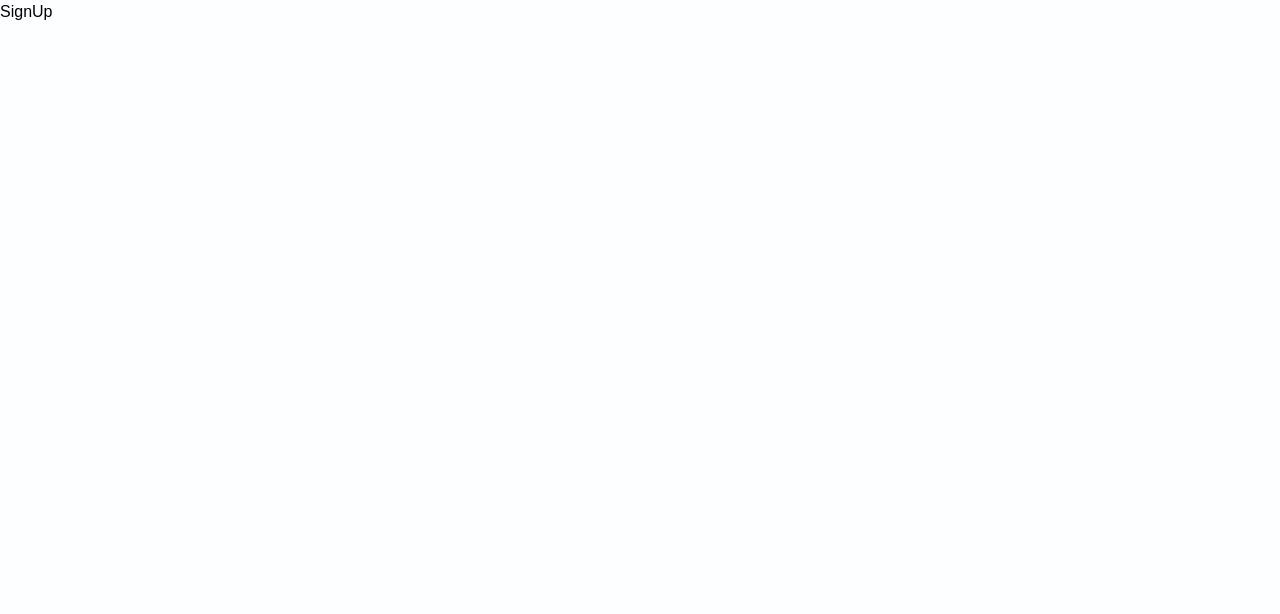
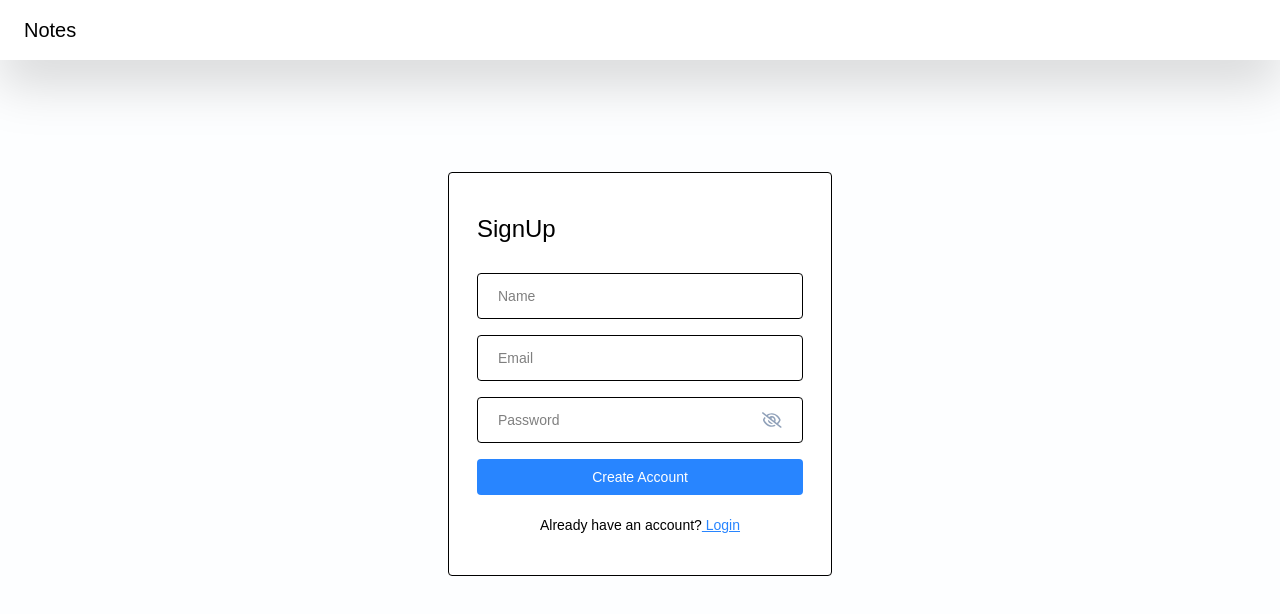
Before and after one commit to N-Viveharan/myProject-1, a React app in the folder frontend/: page /signup in a window 1280 px wide. Shown: the top 614 px of the page. Built offline with nearby package versions, Linux system fonts and the light colour scheme; the HTML template or start-up script is replaced by a standard one.

Commit message:
create the signup page

```diff
--- a/frontend/src/pages/Login/Login.jsx
+++ b/frontend/src/pages/Login/Login.jsx
@@ -1,18 +1,43 @@
-import React from 'react'
+import React, { useState } from 'react'
 import Navbar from '../../components/Navbar/Navbar'
 import PasswordInput from '../../components/Input/passwordInput';
 import { Link } from "react-router-dom";
+import { validateEmail } from '../../utils/helper';
 function Login() {
+
+
+  const [email,setEmail]=useState("")
+  const [password,setPassword]=useState("")
+  const [error,setError]=useState(null)
+  const handleLogin=async (e)=>{
+    e.preventDefault()
+    if (!validateEmail(email)) {
+      setError("please enter a valid email address")
+      return
+    }
+    if(!password){
+      setError("please enter the password")
+      return
+    }
+    setError("")
+  }
   return (
     <>
     <Navbar/>
     <div className='flex items-center justify-center mt-28'>
       <div className='w-96 border rounded bg-white px-7 py-10'>
-        <form onSubmit={()=>{}}>
+        <form onSubmit={handleLogin}>
           <h4 className='text-2xl mb-7'>Login</h4>
-          <input type="text" placeholder='Email' className='w-full text-sm bg-transparent border-[1.5px] px-5 py-3 rounded mb-4 outline-none' />
+          <input type="text" placeholder='Email' className='w-full text-sm bg-transparent border-[1.5px] px-5 py-3 rounded mb-4 outline-none'
+          value={email}
+          onChange={(e)=>setEmail(e.target.value)} />
 
-          <PasswordInput/>
+          <PasswordInput
+          value={password}
+          onChange={(e)=>setPassword(e.target.value)}/>
+
+           {error && <p className='text-red-500 text-xs pd-1'>{error}</p>}
+
           <button type='submit' className='w-full text-sm bg-[#2885ff] text-white p-2 rounded my-1 hover:bg-blue-600'>
 
             Login
--- a/frontend/src/pages/SignUp/SignUp.jsx
+++ b/frontend/src/pages/SignUp/SignUp.jsx
@@ -1,8 +1,69 @@
-import React from 'react'
+import React, { useState } from 'react'
+import Navbar from '../../components/Navbar/Navbar'
+import PasswordInput from '../../components/Input/passwordInput'
+import { Link } from "react-router-dom";
+import { validateEmail } from '../../utils/helper';
+function SignUp() {
+  const [name,setName]=useState("")
+  const [email,setEmail]=useState("")
+  const [password,setPassword]=useState("")
+    const [error,setError]=useState(null)
 
-function SignUp() {
+
+  const handleSignUp=async (e)=>{
+    e.preventDefault()
+    if (!name) {
+      setError("please enter a valid email address")
+      return
+    }
+    if (!validateEmail(email)) {
+      setError("please enter the password")
+      return
+    }
+    if(!password){
+      setError("please enter the password")
+      return
+    }
+    setError("")
+  }
   return (
-    <div>SignUp</div>
+    <>
+    <Navbar/>
+    <div className='flex items-center justify-center mt-28'>
+      <div className='w-96 border rounded bg-white px-7 py-10'>
+        <form onSubmit={handleSignUp}>
+          <h4 className='text-2xl mb-7'>SignUp</h4>
+          <input type="text" placeholder='Name' className='w-full text-sm bg-transparent border-[1.5px] px-5 py-3 rounded mb-4 outline-none'
+          value={name}
+          onChange={(e)=>setName(e.target.value)} />
+          <input type="text" placeholder='Email' className='w-full text-sm bg-transparent border-[1.5px] px-5 py-3 rounded mb-4 outline-none'
+          value={email}
+          onChange={(e)=>setEmail(e.target.value)} />
+          <PasswordInput
+          value={password}
+          onChange={(e)=>setPassword(e.target.value)}/>
+
+            {error && <p className='text-red-500 text-xs pd-1'>{error}</p>}
+
+          <button type='submit' className='w-full text-sm bg-[#2885ff] text-white p-2 rounded my-1 hover:bg-blue-600'>
+
+           Create Account
+          </button>
+          <p className='text-sm text-center mt-4'>
+           Already have an account?{""}
+
+
+            <Link to="/login" className='font-medium text-[#2885ff] underline'>   Login
+
+            </Link>
+          </p>
+
+        </form>
+
+      </div>
+
+    </div>
+    </>
   )
 }
 
--- /dev/null
+++ b/frontend/src/utils/helper.js
@@ -0,0 +1,4 @@
+export const validateEmail = (email) => {
+  const regex = /^[^\s@]+@[^\s@]+\.[^\s@]+$/;
+  return regex.test(email);
+};
```
